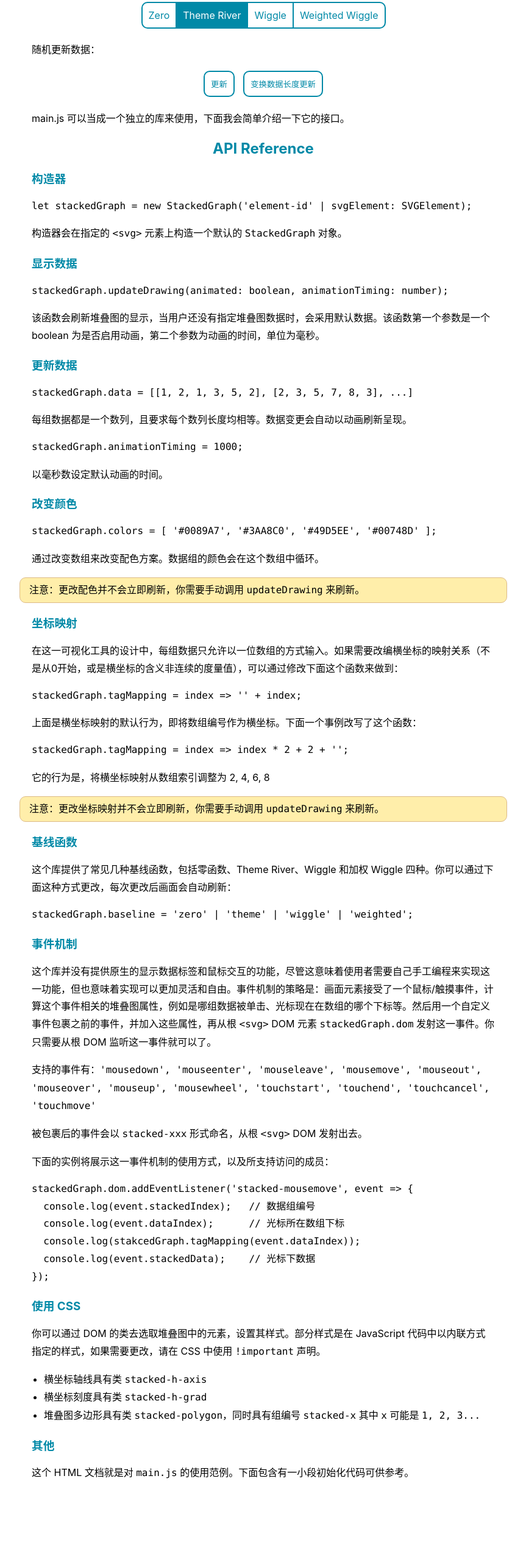
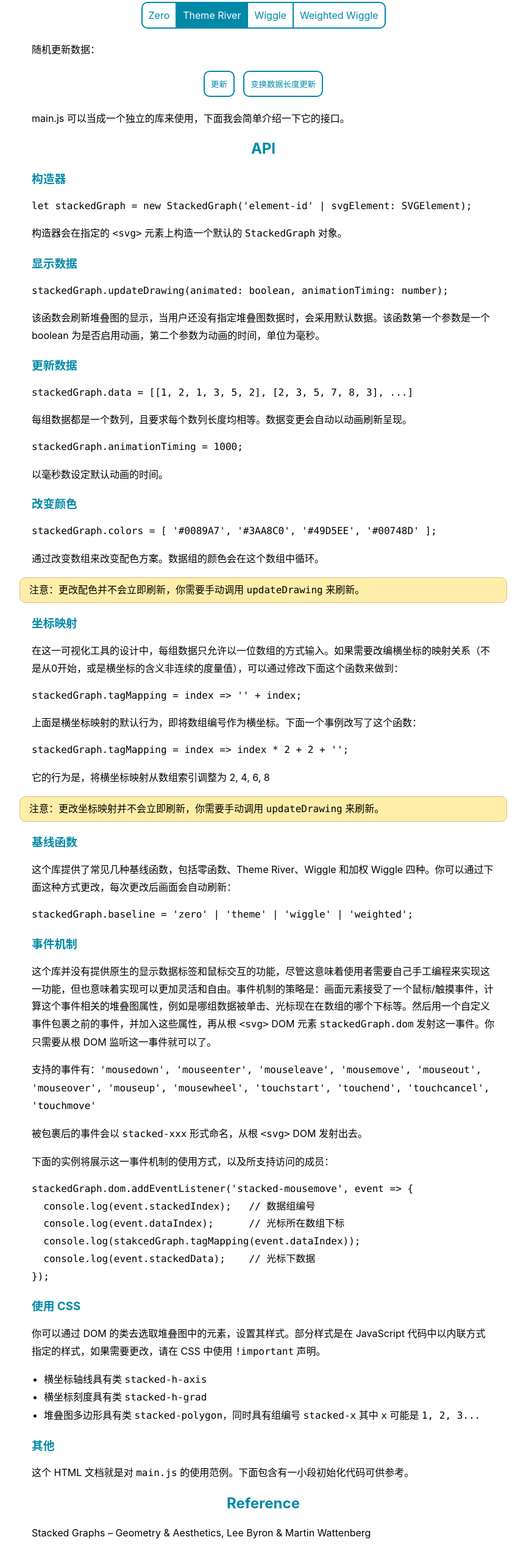
Before and after one commit to celestialphineas/stacked-graph, a plain HTML site: page index.html in a window 1280 px wide. Shown: the part 765-3327 px from the top of the page at 61% size, without its empty margins (208-1071 px from the left). Before the commit the page ends 3283 px from the top, so only its background shows below. Drawn offline with Linux system fonts and the light colour scheme.

Commit message:
All done

```diff
--- a/index.html
+++ b/index.html
@@ -142,6 +142,7 @@ button {
 <body>
   <!-- plz insert your doms under the main div element -->
   <div id="main">
+    <a href="https://github.com/celphi-misc/stacked-graph/"><img style="position: absolute; top: 0; right: 0; border: 0;" src="https://s3.amazonaws.com/github/ribbons/forkme_right_gray_6d6d6d.png" alt="Fork me on GitHub"></a>
     <h1>Stacked Graph</h1>
     <div style="text-align:center">混合1506 殷叶航 &nbsp; 3150104531</div>
     <svg height="400px" width="100%" id="stacked"></svg>
@@ -173,7 +174,7 @@ button {
       <button onclick="updateData(true)">变换数据长度更新</button>
     </div>
     <p>main.js 可以当成一个独立的库来使用，下面我会简单介绍一下它的接口。</p>
-    <h2>API Reference</h2>
+    <h2>API</h2>
     <h3>构造器</h3>
     <p class="code">let stackedGraph = new StackedGraph('element-id' | svgElement: SVGElement);</p>
     <p>构造器会在指定的 <span class="code">&lt;svg&gt;</span> 元素上构造一个默认的 <span class="code">StackedGraph</span> 对象。</p>
@@ -221,6 +222,8 @@ stackedGraph.dom.addEventListener('stacked-mousemove', event => {<br>
     </ul>
     <h3>其他</h3>
     <p>这个 HTML 文档就是对 <span class="code">main.js</span> 的使用范例。下面包含有一小段初始化代码可供参考。</p>
+    <h2>Reference</h2>
+    <p>Stacked Graphs – Geometry & Aesthetics, Lee Byron & Martin Wattenberg</p>
   </div>
   <script type="text/javascript" src="main.js"></script>
   <script>
--- a/main.js
+++ b/main.js
@@ -1,3 +1,7 @@
+/** Stacked Graph
+ * A minimal stacked graph wheel without any dependency.
+ * @author Celestial Phineas @ ZJU (Yehang Yin, hanghang0713 [AT] hotmail [DOT] com)
+ */
 'use strict';
 /**
  * Simply draw a stacked graph
```
Also changed, not shown: 2 other files.
